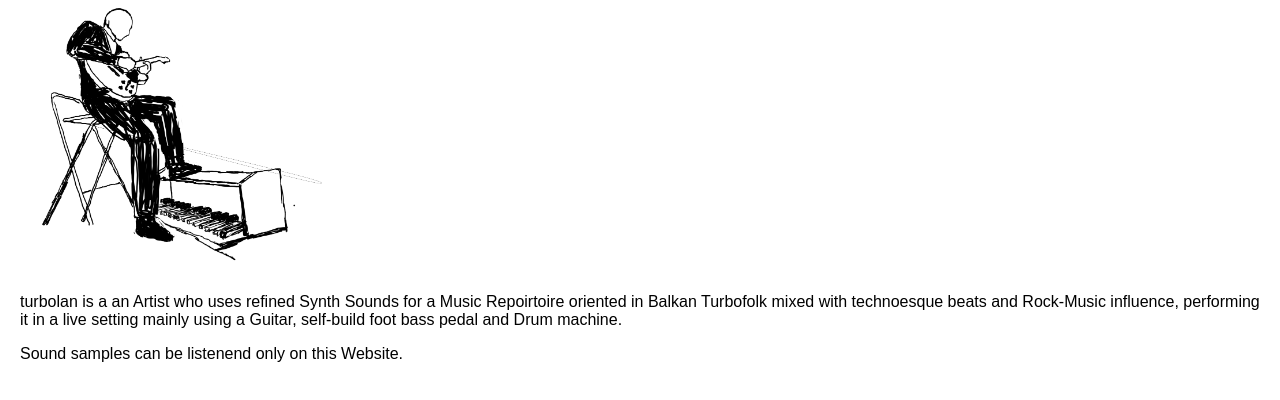
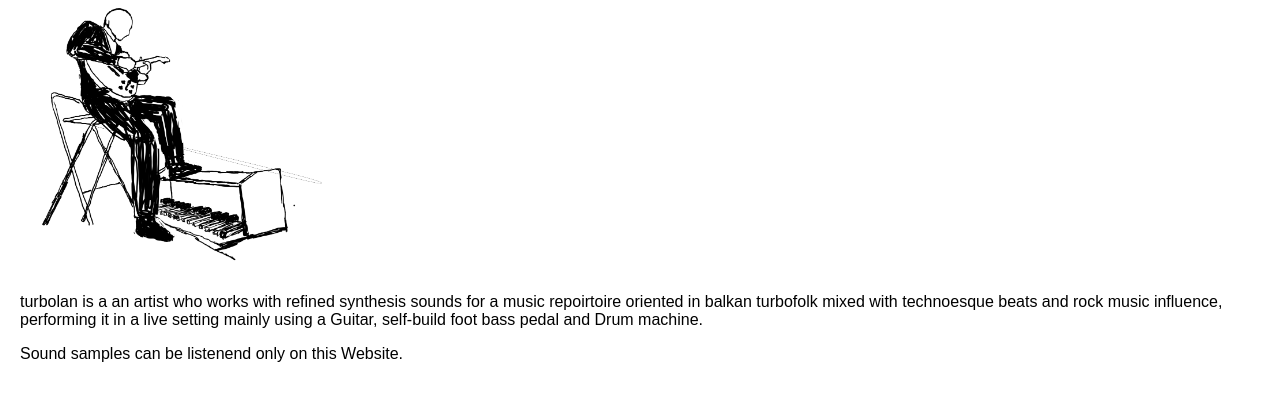
Before and after one commit to gitpiscdev/synthproject, a plain HTML site: page index.html in a window 1280 px wide. Shown: the part 118-518 px from the top of the page. Drawn offline with Linux system fonts and the light colour scheme.

Commit message:
Update index.html

```diff
--- a/index.html
+++ b/index.html
@@ -28,9 +28,9 @@
 
       <img class="Bildgröße1" src="100_0141_Zeichnung_3 - Kopie.jpg">
       <p>
-        turbolan is a an Artist
-        who uses refined Synth Sounds for a Music Repoirtoire oriented in Balkan Turbofolk
-        mixed with technoesque beats and Rock-Music influence, performing it in a live setting
+        turbolan is a an artist
+        who works with refined synthesis sounds for a music repoirtoire oriented in balkan turbofolk
+        mixed with technoesque beats and rock music influence, performing it in a live setting
         mainly using a Guitar, self-build foot bass pedal and Drum machine.
 
 
```
